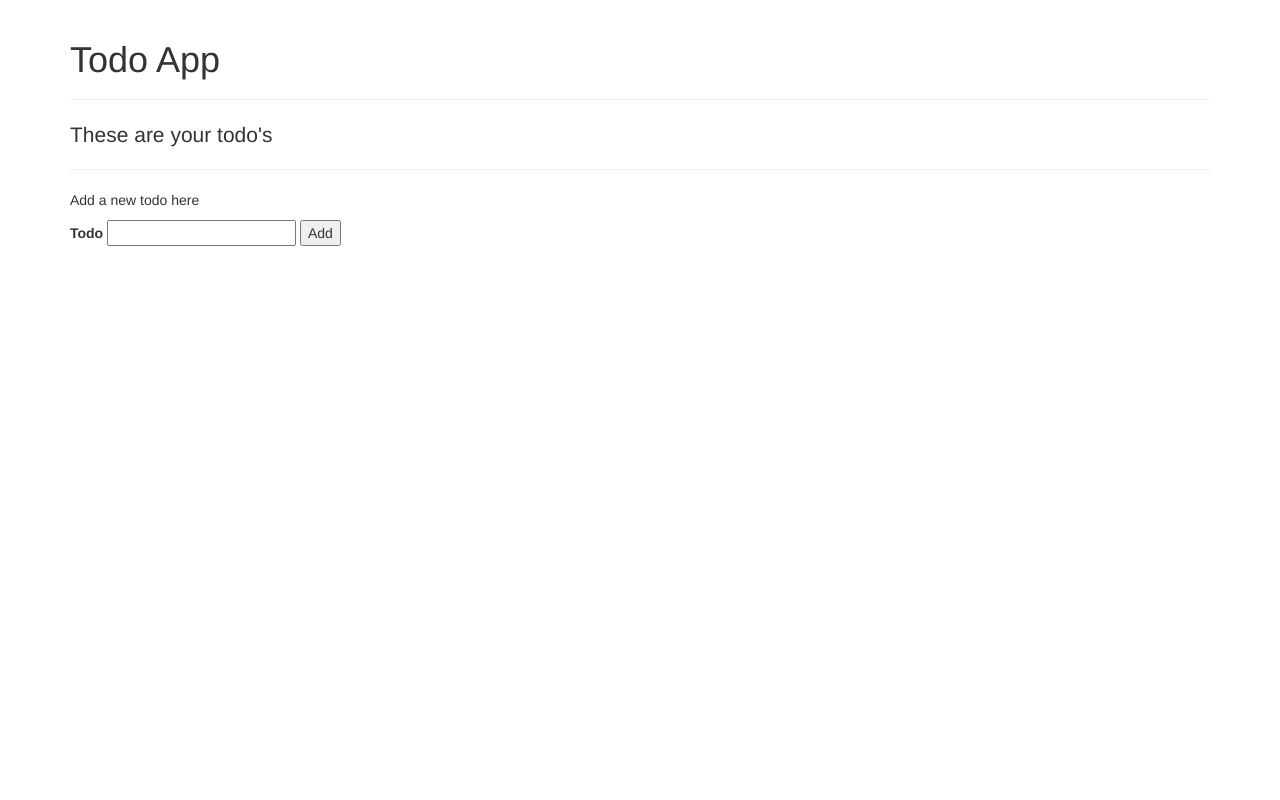
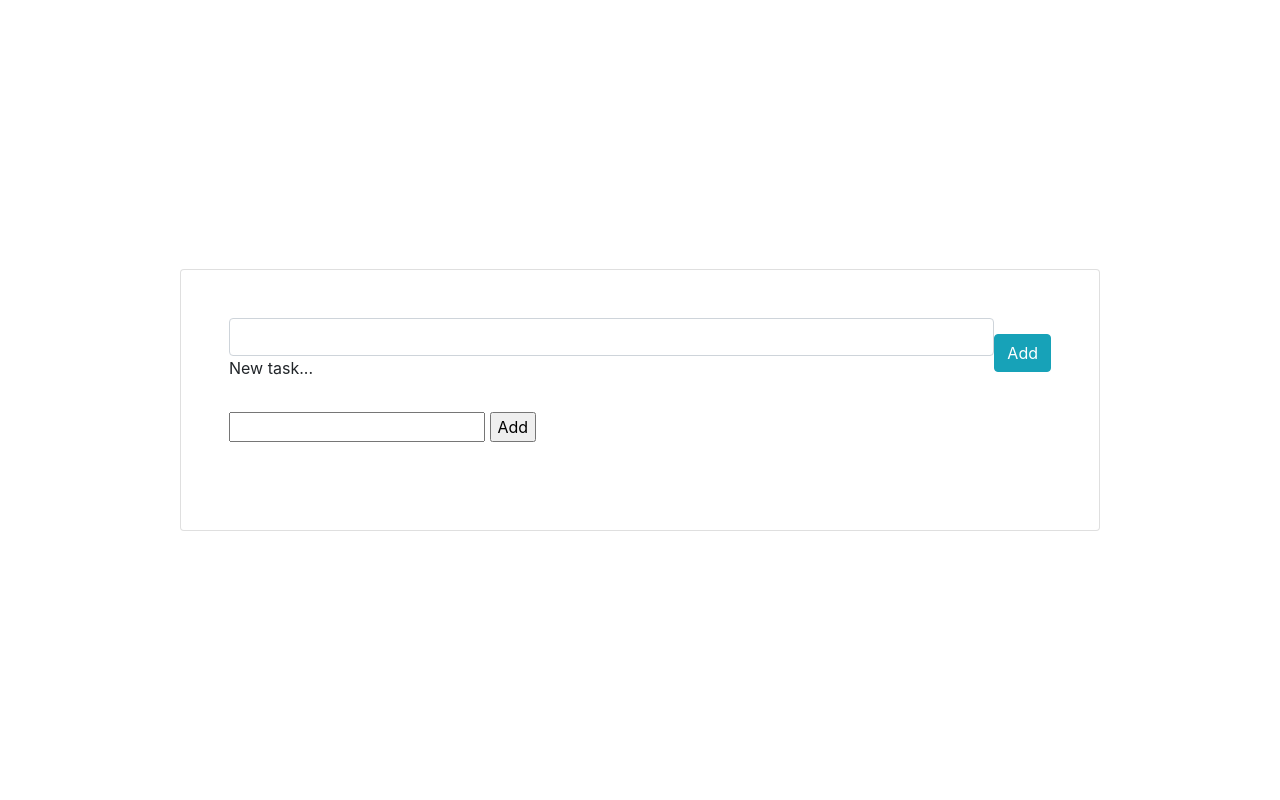
Before and after one commit to KingOfSpades/flaskTodoAppDemo, a Flask app: page / in a window 1280 px wide. Run offline with Flask 3, Linux system fonts and the light colour scheme; data that the repository does not hold is empty.

Commit message:
Changed the styling around

```diff
--- a/flaskr/app.py
+++ b/flaskr/app.py
@@ -19,7 +19,7 @@ db = SQLAlchemy(app)
 class Todo(db.Model):
   id = db.Column(db.Integer, primary_key = True)
   todo_text = db.Column(db.String(256), index = True)
-  todo_status = db.Column(db.String(12), index = True)
+  completed = db.Column(db.Boolean, unique=False, default=False)
 
 # Todo form for adding items
 class TodoForm(FlaskForm):
@@ -33,7 +33,6 @@ def index():
             db.session.add(
                Todo(
                 todo_text=request.form['todo'],
-                todo_status='Open',
                 )
             )
             db.session.commit()
--- a/flaskr/templates/base.html
+++ b/flaskr/templates/base.html
@@ -5,15 +5,16 @@
     <title>Flask ToDo App</title>
 
     <!-- Latest compiled and minified CSS -->
-    <link rel="stylesheet" href="https://cdn.jsdelivr.net/npm/bootstrap@3.3.7/dist/css/bootstrap.min.css" integrity="sha384-BVYiiSIFeK1dGmJRAkycuHAHRg32OmUcww7on3RYdg4Va+PmSTsz/K68vbdEjh4u" crossorigin="anonymous">
-    <!-- Optional theme -->
-<link rel="stylesheet" href="https://cdn.jsdelivr.net/npm/bootstrap@3.3.7/dist/css/bootstrap-theme.min.css" integrity="sha384-rHyoN1iRsVXV4nD0JutlnGaslCJuC7uwjduW9SVrLvRYooPp2bWYgmgJQIXwl/Sp" crossorigin="anonymous">
+    <link rel="stylesheet" href="https://cdn.jsdelivr.net/npm/bootstrap@4.3.1/dist/css/bootstrap.min.css" integrity="sha384-ggOyR0iXCbMQv3Xipma34MD+dH/1fQ784/j6cY/iJTQUOhcWr7x9JvoRxT2MZw1T" crossorigin="anonymous">
 </head>
 <body>
 
-  {% block content %}{% endblock %}
+  {% block content %}
+  {% endblock %}
 
     <!-- Latest compiled and minified JavaScript -->
-<script src="https://cdn.jsdelivr.net/npm/bootstrap@3.3.7/dist/js/bootstrap.min.js" integrity="sha384-Tc5IQib027qvyjSMfHjOMaLkfuWVxZxUPnCJA7l2mCWNIpG9mGCD8wGNIcPD7Txa" crossorigin="anonymous"></script>
+    <script src="https://code.jquery.com/jquery-3.3.1.slim.min.js" integrity="sha384-q8i/X+965DzO0rT7abK41JStQIAqVgRVzpbzo5smXKp4YfRvH+8abtTE1Pi6jizo" crossorigin="anonymous"></script>
+    <script src="https://cdn.jsdelivr.net/npm/popper.js@1.14.7/dist/umd/popper.min.js" integrity="sha384-UO2eT0CpHqdSJQ6hJty5KVphtPhzWj9WO1clHTMGa3JDZwrnQq4sF86dIHNDz0W1" crossorigin="anonymous"></script>
+    <script src="https://cdn.jsdelivr.net/npm/bootstrap@4.3.1/dist/js/bootstrap.min.js" integrity="sha384-JjSmVgyd0p3pXB1rRibZUAYoIIy6OrQ6VrjIEaFf/nJGzIxFDsf4x0xIM+B07jRM" crossorigin="anonymous"></script>
 </body>
 </html>
--- a/flaskr/templates/index.html
+++ b/flaskr/templates/index.html
@@ -2,27 +2,60 @@
 {% block content %}
 
 <!-- Begin page content -->
-  <div class="container">
-    <div class="page-header">
-      <h1>Todo App</h1>
+<section class="vh-100 gradient-custom">
+  <div class="container py-5 h-100">
+    <div class="row d-flex justify-content-center align-items-center h-100">
+      <div class="col col-xl-10">
+
+        <div class="card">
+          <div class="card-body p-5">
+
+            <form class="d-flex justify-content-center align-items-center mb-4">
+              <div class="form-outline flex-fill">
+                <input type="text" id="form2" class="form-control" />
+                <label class="form-label" for="form2">New task...</label>
               </div>
+              <button type="submit" class="btn btn-info ms-2">Add</button>
+            </form>
 
-    <p class="lead">These are your todo's</p>
-
-    {% for todo in todos %}
-      <li>{{ todo.todo_text }}</li>
-    {% endfor %}
-
-    <hr />
-    <p>Add a new todo here</p>
-    <form method="POST">
+            <form method="POST" class="d-flex justify-content-center align-items-center mb-4">
+              <div class="form-outline flex-fill">
               {{ template_form.hidden_tag() }}
               <p>
-        {{ template_form.todo.label }}
                 {{ template_form.todo() }}
                 {{ template_form.submit() }}
               </p>
+              </div>
             </form>
+
+            <!-- ToDo list content -->
+            <div class="tab-content" id="ex1-content">
+              <div class="tab-pane fade show active" id="ex1-tabs-1" role="tabpanel"
+                aria-labelledby="ex1-tab-1">
+                <ul class="list-group mb-0">
+
+                  {% for todo in todos %}
+                  <li class="list-group-item d-flex align-items-center border-0 mb-2 rounded"
+                    style="background-color: #f4f6f7;">
+                    <input class="form-check-input me-2" type="checkbox" value="" aria-label="..." {% if todo.completed %} checked {% endif %} />
+                    {% if todo.completed %}
+                      <s>{{ todo.todo_text }}</s>
+                    {% else %}
+                    {{ todo.todo_text }}
+                    {% endif %}
+                  </li>
+                  {% endfor %}
+
+                </ul>
+              </div>
+            <!-- Todo list content -->
+
+          </div>
         </div>
 
+      </div>
+    </div>
+  </div>
+</section>
+
 {% endblock %}
```
Also changed, not shown: flaskr/initDB.py (+5 -3 lines). Lines whose indentation alone changed are shown as unchanged.
